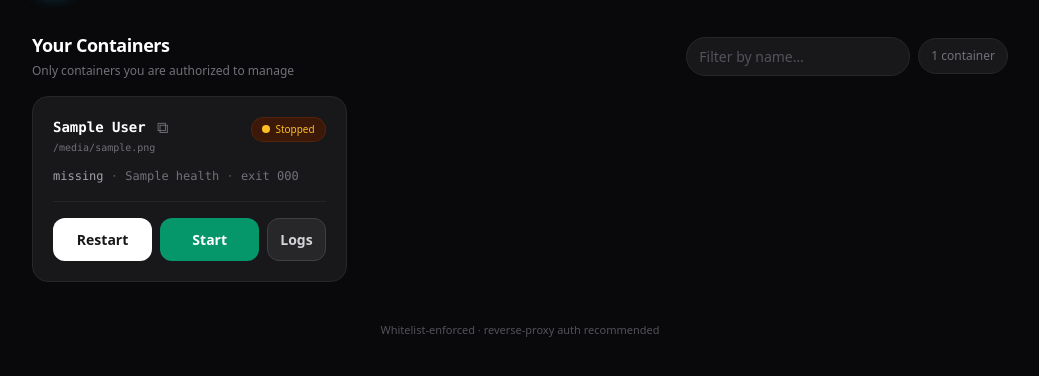
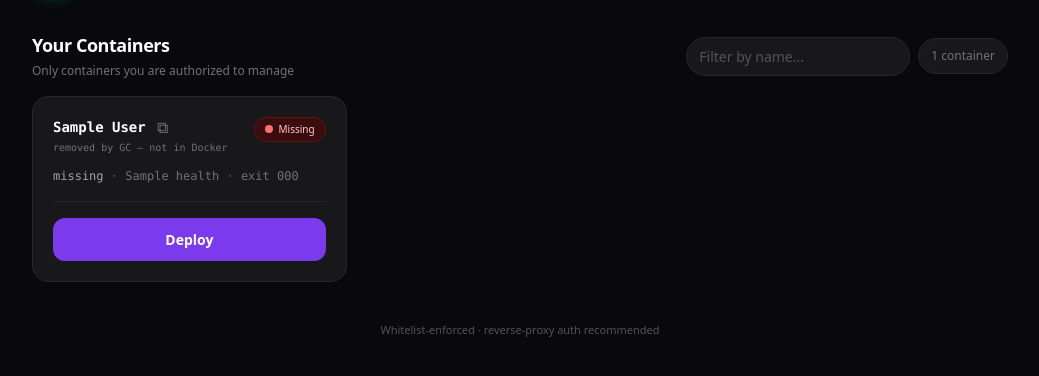
Before and after one commit to cat4dev/minimal-docker-dashboard, a FastAPI app: template templates/dashboard.html in a window 1280 px wide. Shown: the part 94-470 px from the top of the page, without its empty margins (120-1159 px from the left). Run offline with FastAPI, Linux system fonts and the light colour scheme; the template is opened without the code that fills it: most values are stand-ins (such as "Sample title", 1, 10 or a date in 2020).

Commit message:
Deploy by compose project name via Coolify; one-call container listing
- COOLIFY_PROJECTS env: deploy allowlist + watchlist; GC-removed projects
  stay listed as 'Missing' cards with a Deploy button
- Deploy keyed on com.docker.compose.project instead of container-name UUID
- list_allowed: single containers.list(all=True), whitelist enforced in Python
- Guard /api/logs tail parse; hide Deploy button without Coolify config

```diff
--- a/app.py
+++ b/app.py
@@ -107,10 +107,15 @@ LOG_TAIL = max(1, min(int(os.getenv("LOG_TAIL", "200")), 2000))
 COOLIFY_API_URL = os.getenv("COOLIFY_API_URL", "").rstrip("/")
 COOLIFY_API_TOKEN = os.getenv("COOLIFY_API_TOKEN", "")
 COOLIFY_FORCE = os.getenv("COOLIFY_FORCE", "false").lower() in ("1", "true", "yes")
+# Coolify compose project names (com.docker.compose.project). Deploy allowlist +
+# watchlist: a project here always gets a card, even when its containers are gone.
+COOLIFY_PROJECTS = _csv_set("COOLIFY_PROJECTS")
 SELF_IDS = _self_ids()
 
 if FILTER_LABELS:
     logger.info("FILTER_LABEL (OR): %s", FILTER_LABELS)
+if COOLIFY_PROJECTS:
+    logger.info("COOLIFY_PROJECTS (deploy/watch): %s", sorted(COOLIFY_PROJECTS))
 if SELF_IDS or EXCLUDE_NAMES:
     logger.info("Protected: self=%s exclude=%s", sorted(SELF_IDS)[:4], sorted(EXCLUDE_NAMES))
 
@@ -125,7 +130,7 @@ def client() -> docker.DockerClient:
 
 
 def whitelist_ok() -> bool:
-    return bool(ALLOWED_NAMES or FILTER_LABELS)
+    return bool(ALLOWED_NAMES or FILTER_LABELS or COOLIFY_PROJECTS)
 
 
 def is_protected(container) -> bool:
@@ -136,47 +141,46 @@ def is_protected(container) -> bool:
     return bool(SELF_IDS & {name, cid, cid[:12]})
 
 
+def _project_of(container) -> str | None:
+    return (container.labels or {}).get("com.docker.compose.project")
+
+
 def is_allowed(container) -> bool:
     if is_protected(container):
         return False
     if container.name in ALLOWED_NAMES:
         return True
+    labels = container.labels or {}
+    if (_project_of(container) or "") in COOLIFY_PROJECTS:
+        return True
     if not FILTER_LABELS:
         return False
-    labels = container.labels or {}
     return any(labels.get(k) == v for k, v in FILTER_LABELS)
 
 
-def get_container(name: str, allow_missing: bool = False):
+def get_container(name: str):
     if not whitelist_ok():
         raise HTTPException(503, "No whitelist configured")
     if not name or "/" in name or ".." in name:
         raise HTTPException(400, "Invalid container name")
 
-    allowed_by_name = name in ALLOWED_NAMES
     if name in EXCLUDE_NAMES or name in SELF_IDS:
         logger.warning("Blocked protected container: %s", name)
         raise HTTPException(403, "This dashboard cannot manage its own container")
 
-    container = None
     try:
         container = client().containers.get(name)
     except NotFound:
-        if not allow_missing:
-            raise HTTPException(404, "Container not found") from None
+        raise HTTPException(404, "Container not found") from None
     except DockerException as e:
         raise HTTPException(502, f"Docker error: {e}") from e
 
-    if container is not None:
-        if is_protected(container):
-            logger.warning("Blocked protected container: %s", name)
-            raise HTTPException(403, "This dashboard cannot manage its own container")
-        if not allowed_by_name and not is_allowed(container):
-            logger.warning("Blocked unauthorized container: %s", name)
-            raise HTTPException(403, "Not allowed")
-    elif not allowed_by_name:
-        raise HTTPException(404, "Container not found")
-
+    if is_protected(container):
+        logger.warning("Blocked protected container: %s", name)
+        raise HTTPException(403, "This dashboard cannot manage its own container")
+    if not is_allowed(container):
+        logger.warning("Blocked unauthorized container: %s", name)
+        raise HTTPException(403, "Not allowed")
     return container
 
 
@@ -188,15 +192,8 @@ def coolify_enabled() -> bool:
     return bool(COOLIFY_API_URL and COOLIFY_API_TOKEN)
 
 
-def coolify_uuid(name: str) -> str | None:
-    m = _COOLIFY_SUFFIX.match(name or "")
-    if m:
-        return m.group("id")
-    return None
-
-
-def coolify_deploy(uuid: str) -> dict:
-    params = urlencode({"uuid": uuid, "force": "true" if COOLIFY_FORCE else "false"})
+def coolify_deploy(project: str) -> dict:
+    params = urlencode({"uuid": project, "force": "true" if COOLIFY_FORCE else "false"})
     url = f"{COOLIFY_API_URL}/api/v1/deploy?{params}"
     req = urllib.request.Request(
         url,
@@ -263,9 +260,12 @@ def _card(c) -> dict | None:
         state = (c.attrs or {}).get("State") or {}
         status = c.status or "unknown"
         full = c.name
+        project = _project_of(c)
         return {
             "name": full,  # full Docker name (forms / API)
             "display_name": display_name(full),
+            "project": project,
+            "deployable": project in COOLIFY_PROJECTS,
             "status": status,
             "running": status.lower() == "running",
             "image": short_image(image),
@@ -278,33 +278,43 @@ def _card(c) -> dict | None:
         return None
 
 
+def _card_missing(project: str) -> dict:
+    """Placeholder for a COOLIFY_PROJECTS project Docker can no longer find
+    (e.g. its containers were removed by Coolify GC), kept visible so its
+    Deploy button survives."""
+    return {
+        "name": project,
+        "display_name": display_name(project),
+        "project": project,
+        "deployable": True,
+        "status": "missing",
+        "running": False,
+        "image": "",
+        "image_full": "",
+        "health": None,
+        "exit_code": None,
+    }
+
+
 def list_allowed() -> list[dict]:
     if not whitelist_ok():
         logger.warning("No whitelist configured — empty list")
         return []
 
-    by_name: dict = {}
     try:
-        d = client()
-        # One Docker call per label pair (API ANDs labels in a single filter)
-        for key, val in FILTER_LABELS:
-            try:
-                for c in d.containers.list(all=True, filters={"label": [f"{key}={val}"]}):
-                    by_name[c.name] = c
-            except DockerException as e:
-                logger.warning("Label filter %s=%s failed: %s", key, val, e)
-        for name in ALLOWED_NAMES - by_name.keys():
-            try:
-                by_name[name] = d.containers.get(name)
-            except NotFound:
-                pass
-            except DockerException as e:
-                logger.warning("Lookup %s failed: %s", name, e)
+        # One Docker call; whitelist is enforced in Python (all=True includes
+        # stopped/created, so ALLOWED_NAMES need no per-name lookups).
+        by_name = {
+            c.name: c for c in client().containers.list(all=True) if is_allowed(c)
+        }
     except DockerException as e:
         logger.error("Docker list failed: %s", e)
         return []
 
-    out = [card for c in by_name.values() if is_allowed(c) and (card := _card(c))]
+    out = [card for c in by_name.values() if (card := _card(c))]
+    present = {card["project"] for card in out if card["project"]}
+    if coolify_enabled():
+        out += [_card_missing(p) for p in COOLIFY_PROJECTS - present]
     out.sort(key=lambda x: x["name"].lower())
     return out
 
@@ -348,29 +358,32 @@ async def action(container: str = Form(...), action: str = Form(...)):
     return RedirectResponse(url=f"/?message={quote(msg, safe='')}", status_code=303)
 
 
-@app.post("/api/deploy/{name}")
-async def api_deploy(name: str):
+@app.post("/api/deploy/{project}")
+async def api_deploy(project: str):
     if not coolify_enabled():
         raise HTTPException(503, "Deploy fallback is not configured")
-    # Allow missing local container because Coolify GC may have removed it.
-    get_container(name, allow_missing=True)
-    uuid = coolify_uuid(name)
-    if not uuid:
-        raise HTTPException(400, "Could not determine deploy UUID from container name")
+    if not project or "/" in project or ".." in project:
+        raise HTTPException(400, "Invalid project name")
+    if project not in COOLIFY_PROJECTS:
+        logger.warning("Blocked deploy for unauthorized project: %s", project)
+        raise HTTPException(403, "Project not in deploy allowlist")
     try:
-        result = coolify_deploy(uuid)
+        result = coolify_deploy(project)
     except HTTPException:
         raise
     except Exception as e:
         logger.error("Coolify deploy failed: %s", e)
         raise HTTPException(502, f"Deploy failed: {e}") from e
-    return {"container": name, "uuid": uuid, "result": result}
+    return {"project": project, "result": result}
 
 
 @app.get("/api/logs/{name}")
 async def api_logs(name: str, tail: int = LOG_TAIL):
     c = get_container(name)
-    n = max(1, min(int(tail), 2000))
+    try:
+        n = max(1, min(int(tail), 2000))
+    except ValueError:
+        n = LOG_TAIL
     try:
         raw = c.logs(tail=n, timestamps=True)
     except DockerException as e:
--- a/docker-compose.yml
+++ b/docker-compose.yml
@@ -12,10 +12,13 @@ services:
       # Never show/manage these. Self is also auto-detected.
       - EXCLUDE_CONTAINERS=${EXCLUDE_CONTAINERS:-container-ui}
       - LOG_TAIL=200
-      # Coolify API deploy fallback (optional)
+      # Coolify API deploy fallback (optional). Deploy is keyed on compose
+      # project name; COOLIFY_PROJECTS is the deploy allowlist + watchlist
+      # (projects always rendered, even when GC removed their containers).
       - COOLIFY_API_URL=${COOLIFY_API_URL:-}
       - COOLIFY_API_TOKEN=${COOLIFY_API_TOKEN:-}
       - COOLIFY_FORCE=${COOLIFY_FORCE:-false}
+      - COOLIFY_PROJECTS=${COOLIFY_PROJECTS:-}
     # # Prefer reverse-proxy auth; do not publish this port publicly without auth
     # ports:
     #   - "8080:8080"
--- a/static/app.css
+++ b/static/app.css
@@ -433,6 +433,15 @@ button:disabled {
   background: var(--amber);
 }
 
+.badge-missing {
+  background: rgb(69 10 10 / 0.8);
+  color: var(--red-text);
+  border-color: rgb(127 29 29 / 0.5);
+}
+.badge-missing .dot {
+  background: #f87171;
+}
+
 .badge-transition {
   background: rgb(8 51 68 / 0.8);
   color: #67e8f9;
--- a/static/app.js
+++ b/static/app.js
@@ -149,22 +149,22 @@
   });
   $("log-reload")?.addEventListener("click", () => logTarget && loadLogs(logTarget));
 
-  // Deploy fallback (button is only rendered when configured)
+  // Deploy fallback (button is only rendered for allowlisted Coolify projects)
   document.querySelectorAll(".deploy-btn").forEach((btn) => {
     btn.addEventListener("click", async () => {
-      const name = btn.dataset.name || "";
-      if (!name) return;
-      if (!confirm(`Deploy ${name}? This rebuilds the container and its network.`)) return;
+      const project = btn.dataset.project || "";
+      if (!project) return;
+      if (!confirm(`Deploy project "${project}" via Coolify? This rebuilds its containers and network.`)) return;
       const prev = btn.textContent;
       btn.disabled = true;
       btn.textContent = "Deploying…";
       try {
-        const res = await fetch("/api/deploy/" + encodeURIComponent(name), { method: "POST" });
+        const res = await fetch("/api/deploy/" + encodeURIComponent(project), { method: "POST" });
         const data = await res.json().catch(() => ({}));
         if (!res.ok) {
           throw new Error(data.detail || `HTTP ${res.status}`);
         }
-        showToast(`Deploy requested for ${name}. Redeploy in progress — refresh to see updates.`, false);
+        showToast(`Deploy requested for project ${project}. Redeploy in progress — refresh to see updates.`, false);
       } catch (e) {
         showToast(`Deploy failed: ${e.message}`, true);
         btn.disabled = false;
--- a/templates/dashboard.html
+++ b/templates/dashboard.html
@@ -60,10 +60,12 @@
                             <h3 class="mono" title="{{ c.name }}">{{ c.display_name }}</h3>
                             <button type="button" class="copy-btn" data-name="{{ c.name }}" title="Copy full name: {{ c.name }}" aria-label="Copy full container name">⧉</button>
                         </div>
-                        <div class="image-line mono" title="{{ c.image_full }}">{{ c.image }}</div>
+                        <div class="image-line mono" title="{{ c.image_full }}">{% if c.status == 'missing' %}removed by GC — not in Docker{% else %}{{ c.image }}{% endif %}</div>
                     </div>
                     {% if c.running %}
                     <span class="badge badge-running"><span class="dot"></span> Running</span>
+                    {% elif c.status == 'missing' %}
+                    <span class="badge badge-missing"><span class="dot"></span> Missing</span>
                     {% elif c.status|lower in ('restarting', 'created') %}
                     <span class="badge badge-transition"><span class="dot"></span> {{ c.status|capitalize }}</span>
                     {% elif c.status|lower == 'paused' %}
@@ -79,7 +81,10 @@
                     {% if not c.running and c.exit_code is not none %}<span class="sep"> · </span>exit {{ c.exit_code }}{% endif %}
                 </div>
 
-                <div class="actions">
+<div class="actions">
+                    {% if c.status == 'missing' %}
+                    <button type="button" class="btn btn-deploy deploy-btn" data-project="{{ c.project }}">Deploy</button>
+                    {% else %}
                     <form method="post" action="/action" class="act-form">
                         <input type="hidden" name="container" value="{{ c.name }}">
                         <input type="hidden" name="action" value="restart">
@@ -97,11 +102,12 @@
                         <input type="hidden" name="action" value="start">
                         <button type="submit" class="btn btn-start">Start</button>
                     </form>
-                    {% if coolify_enabled %}
-                    <button type="button" class="btn btn-deploy deploy-btn" data-name="{{ c.name }}">Deploy</button>
                     {% endif %}
+                    {% if c.deployable and coolify_enabled %}
+                    <button type="button" class="btn btn-deploy deploy-btn" data-project="{{ c.project }}" title="Redeploy via Coolify">Deploy</button>
                     {% endif %}
                     <button type="button" class="btn-logs logs-btn" data-name="{{ c.name }}" title="View logs">Logs</button>
+                    {% endif %}
                 </div>
             </article>
             {% endfor %}
```
Also changed, not shown: README.md, 1 other file.
